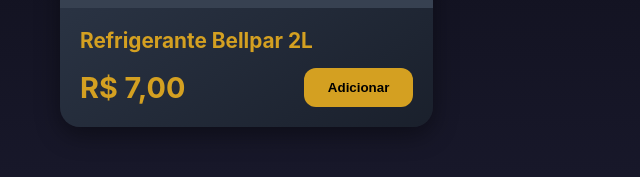
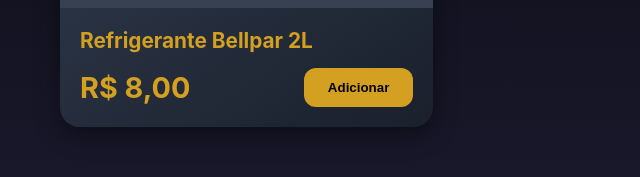
Before and after one commit to ftjtomazela/Site-lanche-, a plain HTML site: page index.html in a window 1280 px wide. Shown: the part 869-1046 px from the top of the page, 0-640 px from the left. Drawn offline with Linux system fonts and the light colour scheme.

Commit message:
Update logo image path and adjust beverage prices
Adicinado opcçao retirada

```diff
--- a/index.html
+++ b/index.html
@@ -815,7 +815,7 @@
     <div class="header">
         <div class="header-content">
             <div class="logo-area">
-                <img src="ogo.png" alt="Dona Baguete" class="logo-image" onerror="this.style.display='none'; this.nextElementSibling.style.display='block';">
+                <img src="./images/logo.png" alt="Dona Baguete" class="logo-image" onerror="this.style.display='none'; this.nextElementSibling.style.display='block';">
                 <div style="display: none;">
                     <h1>🍔 DONA BAGUETE</h1>
                     <p>Delivery em Conchas-SP</p>
@@ -977,9 +977,9 @@
 
         var bebidas = [
             { id: 102, nome: 'Coca-Cola Lata 350ml', preco: 6.00, imagem: 'coca-lata.png' },
-            { id: 103, nome: 'Refrigerante Bellpar 600ml', preco: 5.00, imagem: 'bellpar-600ml.png' },
+            { id: 103, nome: 'Refrigerante Bellpar 600ml', preco: 6.00, imagem: 'bellpar-600ml.png' },
             { id: 104, nome: 'Coca-Cola 2L', preco: 15.00, imagem: 'coca-2l.png' },
-            { id: 105, nome: 'Refrigerante Bellpar 2L', preco: 7.00, imagem: 'bellpar-600ml.png' }
+            { id: 105, nome: 'Refrigerante Bellpar 2L', preco: 8.00, imagem: 'bellpar-600ml.png' }
         ];
 
         var adicionais = [
```
